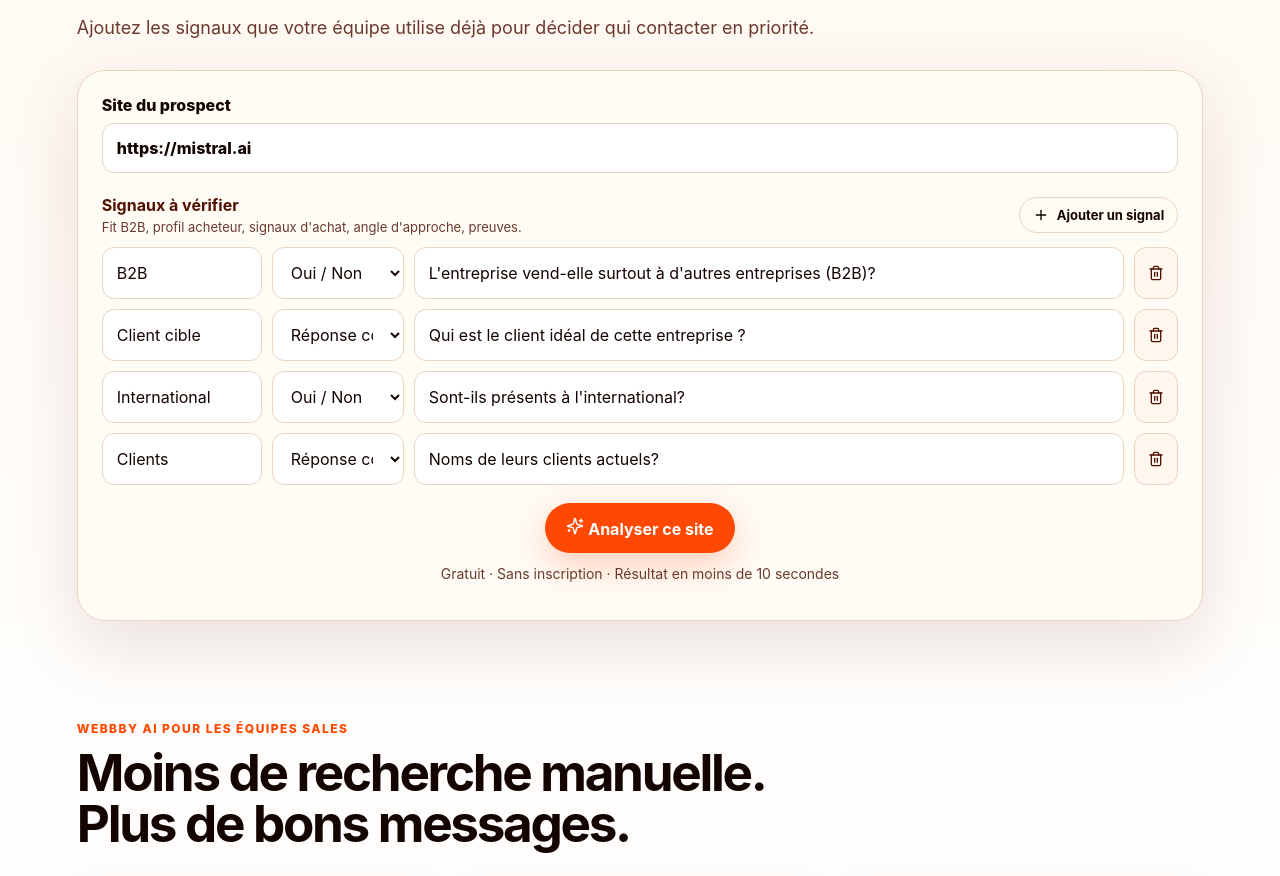
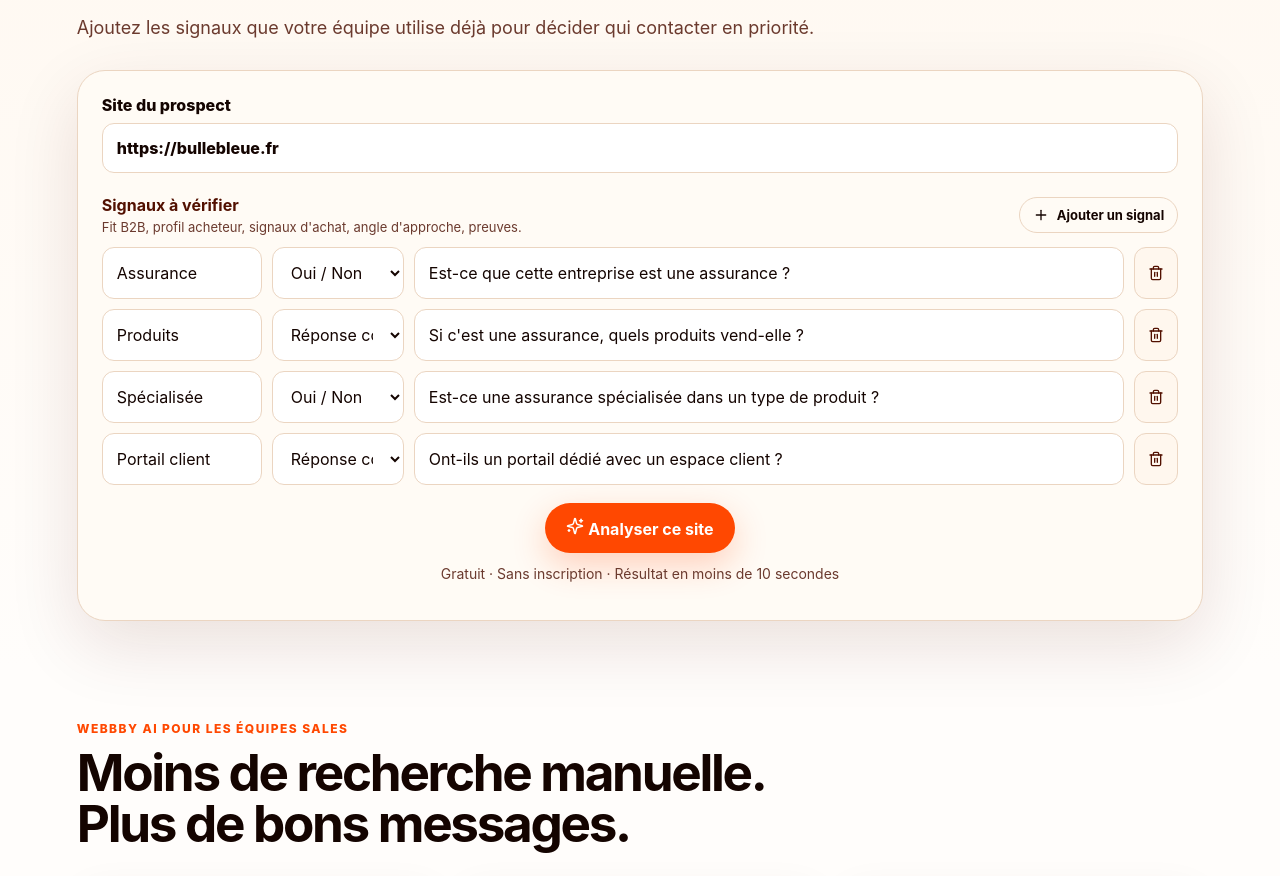
Before and after one commit to hermespromox/webbby, a React (Vite) app: page / in a window 1280 px wide. Shown: the part 1260-2136 px from the top of the page. Built offline with nearby package versions, Linux system fonts and the light colour scheme.

Commit message:
chore: use Bulle Bleue insurance example by default

```diff
--- a/src/App.jsx
+++ b/src/App.jsx
@@ -25,10 +25,10 @@ const T = {
     final: { title: 'Webbby AI crée un brief sales en 10 secondes.', desc: 'À partir d’un site → Webbby AI vous sort les signaux qui comptent. À partir de 4,99€.', cta: 'Analyser un site' },
     footer: 'Qualification commerciale depuis les sites web publics',
     starterCriteria: [
-      { key: 'B2B', type: 'boolean', label: "L'entreprise vend-elle surtout à d'autres entreprises (B2B)?" },
-      { key: 'Client cible', type: 'string', label: 'Qui est le client idéal de cette entreprise ?' },
-      { key: 'International', type: 'boolean', label: "Sont-ils présents à l'international?" },
-      { key: 'Clients', type: 'string', label: 'Noms de leurs clients actuels?' }
+      { key: 'Assurance', type: 'boolean', label: 'Est-ce que cette entreprise est une assurance ?' },
+      { key: 'Produits', type: 'string', label: "Si c'est une assurance, quels produits vend-elle ?" },
+      { key: 'Spécialisée', type: 'boolean', label: 'Est-ce une assurance spécialisée dans un type de produit ?' },
+      { key: 'Portail client', type: 'string', label: 'Ont-ils un portail dédié avec un espace client ?' }
     ]
   },
   en: {
@@ -52,10 +52,10 @@ const T = {
     final: { title: 'Webbby AI creates a sales brief in 10 seconds.', desc: 'From a website → Webbby AI pulls out the signals that matter. Starts at €4.99.', cta: 'Analyze a site' },
     footer: 'Sales qualification from public websites',
     starterCriteria: [
-      { key: 'B2B', type: 'boolean', label: 'Does this company primarily sell to other businesses (B2B)?' },
-      { key: 'Target customer', type: 'string', label: 'Who is this company\'s ideal customer?' },
-      { key: 'International', type: 'boolean', label: 'Are they present internationally?' },
-      { key: 'Customers', type: 'string', label: 'Names of their current customers?' }
+      { key: 'Insurance', type: 'boolean', label: 'Is this company an insurance provider?' },
+      { key: 'Products', type: 'string', label: 'If it is an insurance provider, what products does it sell?' },
+      { key: 'Specialized', type: 'boolean', label: 'Is it specialized in one type of insurance product?' },
+      { key: 'Customer portal', type: 'string', label: 'Do they have a dedicated customer portal or customer account area?' }
     ]
   }
 };
@@ -129,7 +129,7 @@ function App() {
     if (typeof localStorage !== 'undefined') return localStorage.getItem('webbby_lang') || 'fr';
     return 'fr';
   });
-  const [url, setUrl] = useState('https://mistral.ai');
+  const [url, setUrl] = useState('https://bullebleue.fr');
   const [criteria, setCriteria] = useState(T[lang].starterCriteria);
   const [loading, setLoading] = useState(false);
   const [result, setResult] = useState(null);
```
